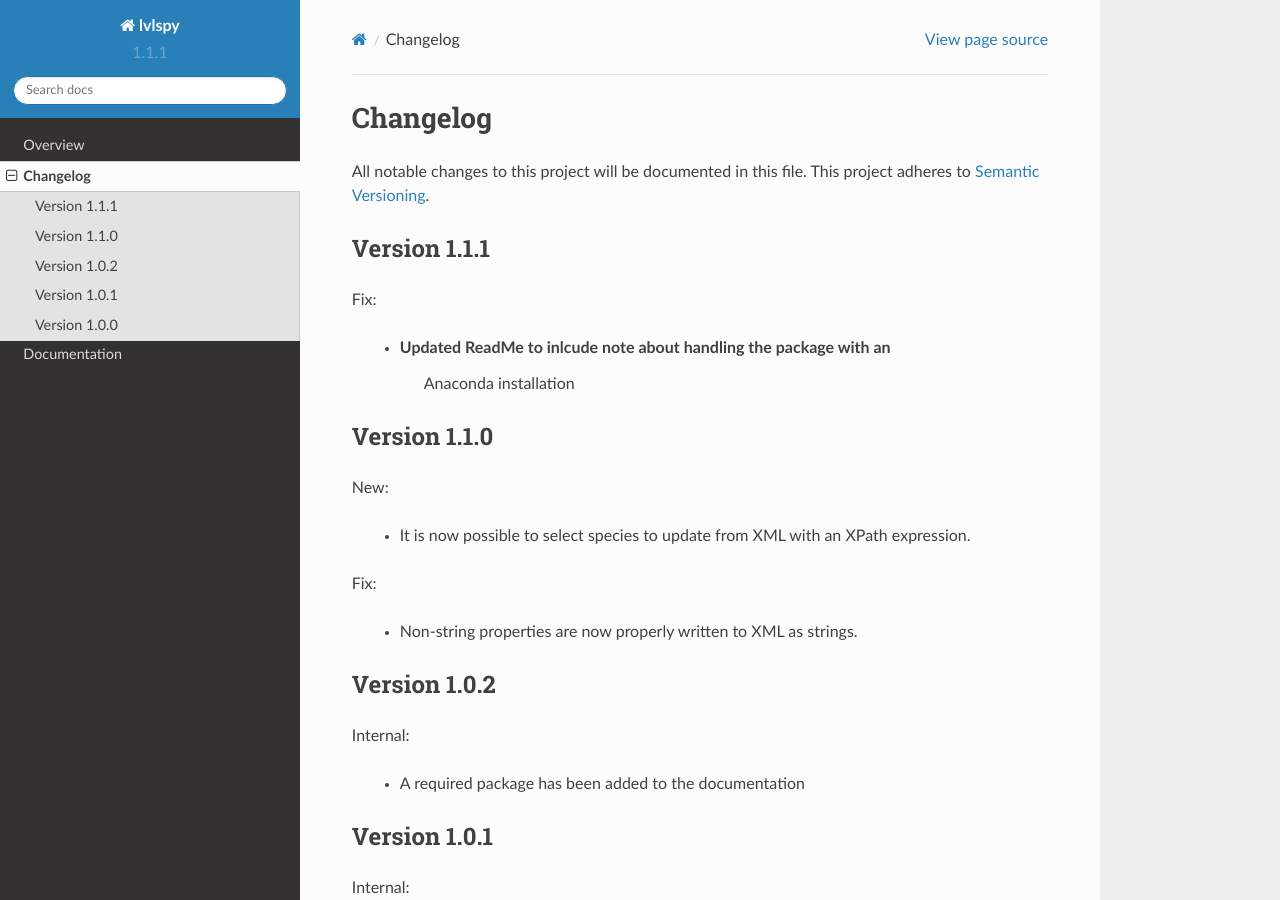
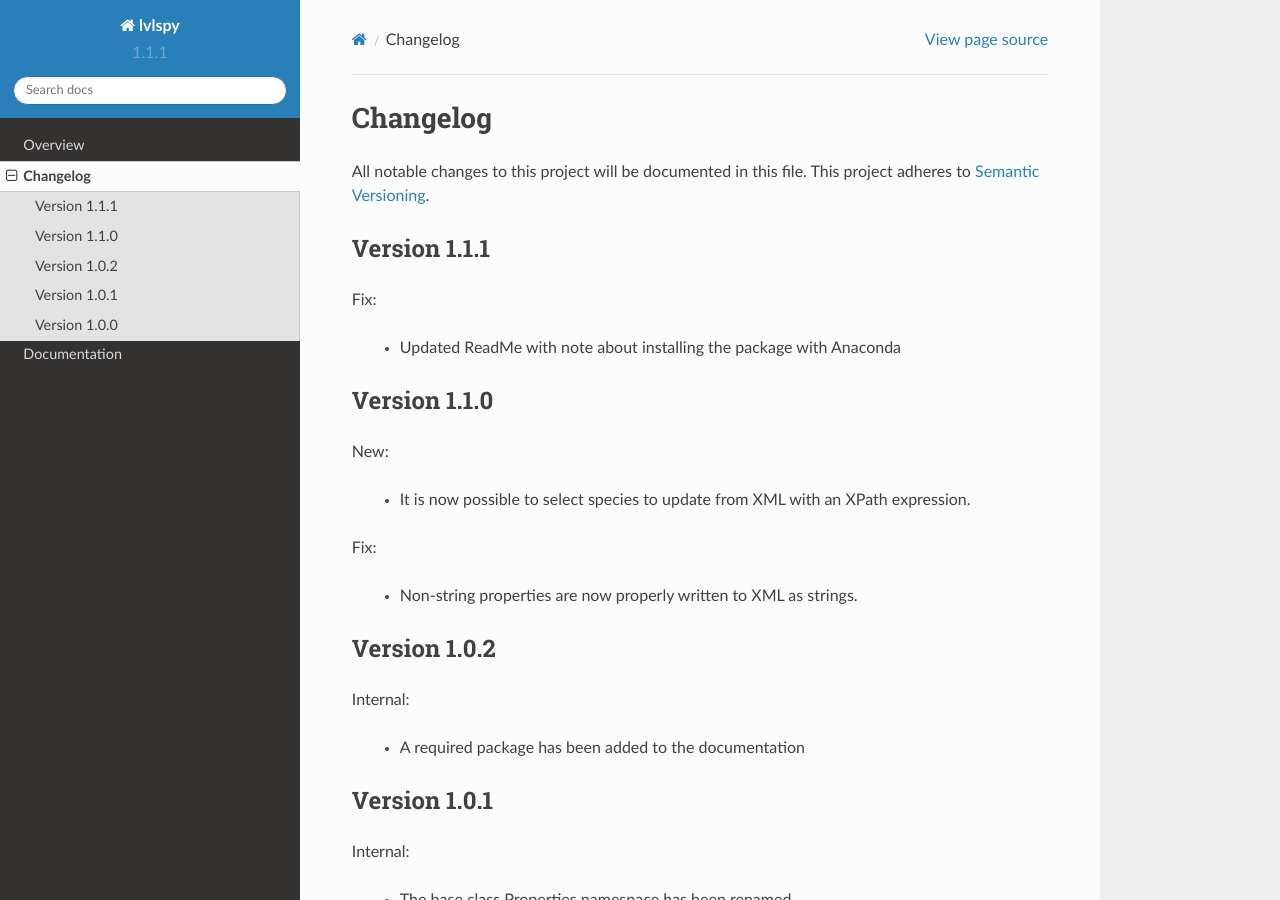
Before and after one commit to jaadt7/lvlspy, a Sphinx documentation site: the page built from doc/source/changelog.rst, in a window 1280 px wide and 900 px high. Built offline with Sphinx 7.4.7 and the Read the Docs theme 2.0.0, drawn with Linux system fonts in a browser that asks for light colours.

Commit message:
finalized edits regarding anaconda

```diff
--- a/doc/source/changelog.rst
+++ b/doc/source/changelog.rst
@@ -9,8 +9,8 @@ Version 1.1.1
 
 Fix:
 
-  * Updated ReadMe to inlcude note about handling the package with an
-  	Anaconda installation
+  * Updated ReadMe with note about installing the package with Anaconda
+
 
 Version 1.1.0
 -------------
```
Also changed, not shown: README.rst (+4 -3 lines).
